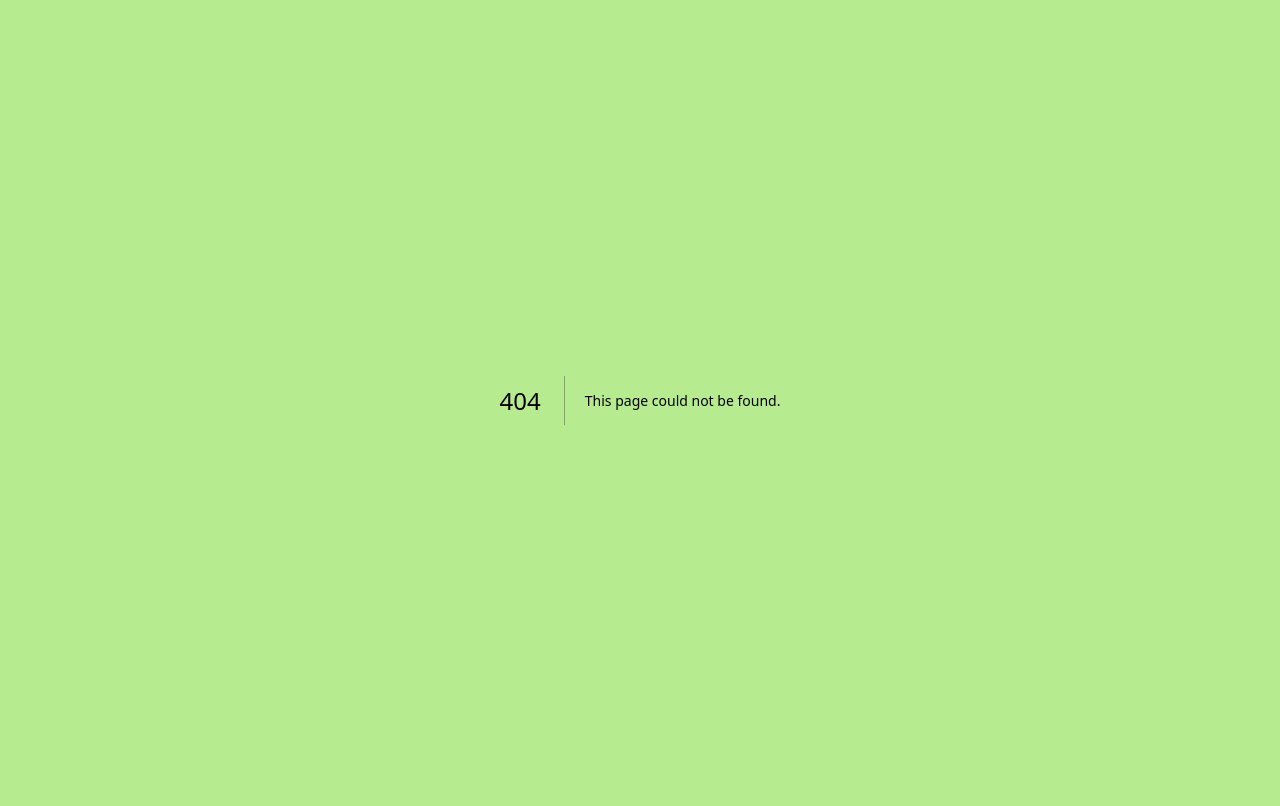
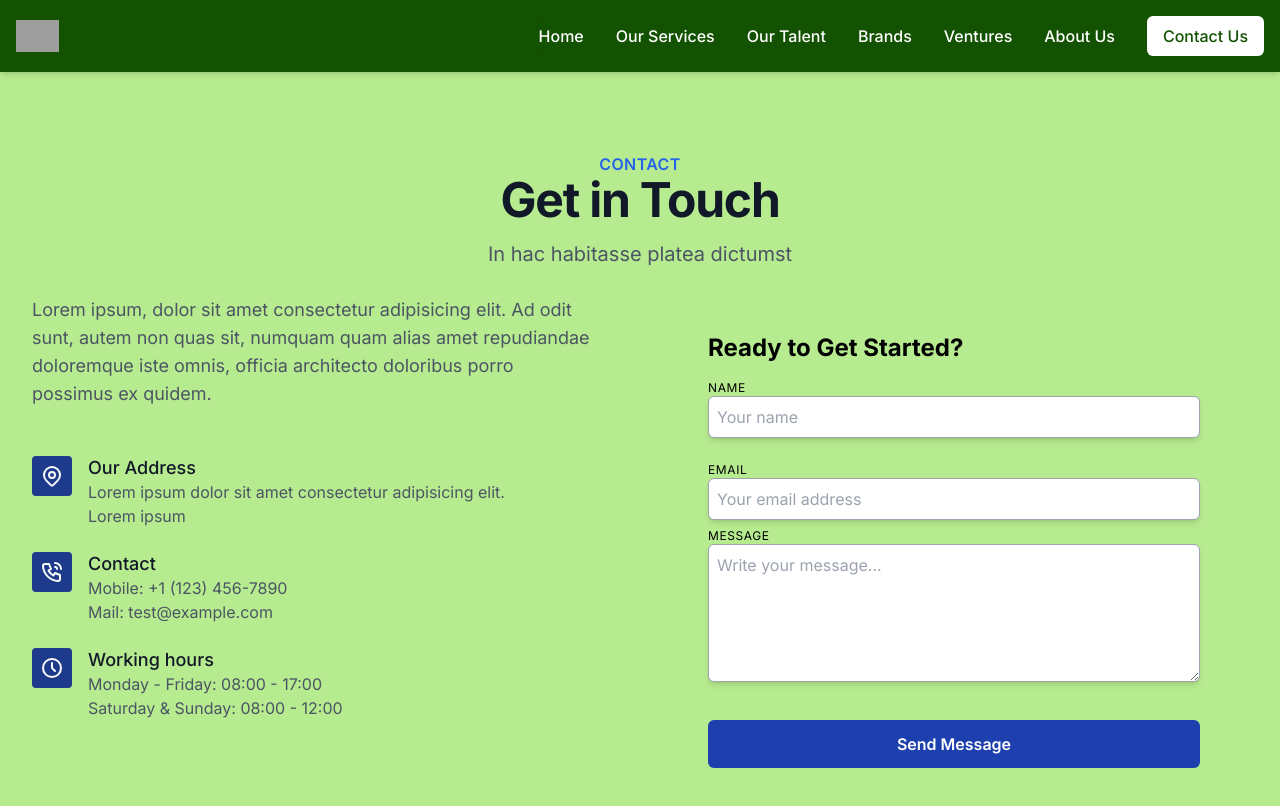
Before and after one commit to abdirahman26/6ten, a Next.js app: page /contact in a window 1280 px wide. Before the commit this address had no page. Shown: the top 806 px of the page. Built offline with nearby package versions, Linux system fonts and the light colour scheme; grey boxes are pictures that could not be loaded.

Commit message:
temp push to save whilst fixing cards

```diff
--- /dev/null
+++ b/app/contact/page.tsx
@@ -0,0 +1,11 @@
+import NavBar from "../NavBar";
+import { ContactSection } from "@/pages/Contact";
+
+export default function Page() {
+    return (
+        <>
+            <NavBar />
+            <ContactSection />
+        </>
+    );
+}
--- /dev/null
+++ b/app/pages/Contact.tsx
@@ -0,0 +1,127 @@
+"use client";
+
+import React from "react";
+
+export function ContactSection() {
+    return (
+        <section id="contact">
+            <div className="mx-auto max-w-7xl px-4 py-16 sm:px-6 lg:px-8 lg:py-20">
+                <div className="mb-4 text-center">
+                    <p className="text-base font-semibold uppercase tracking-wide text-blue-600 dark:text-blue-200">
+                        Contact
+                    </p>
+                    <h2 className="font-heading mb-4 font-bold tracking-tight text-gray-900 dark:text-white text-3xl sm:text-5xl">
+                        Get in Touch
+                    </h2>
+                    <p className="mx-auto mt-4 max-w-3xl text-xl text-gray-600 dark:text-slate-400">
+                        In hac habitasse platea dictumst
+                    </p>
+                </div>
+                <div className="flex items-stretch justify-center">
+                    <div className="grid md:grid-cols-2 gap-10">
+                        <div className="h-full pr-6">
+                            <p className="mt-3 mb-12 text-lg text-gray-600 dark:text-slate-400">
+                                Lorem ipsum, dolor sit amet consectetur adipisicing elit. Ad odit sunt, autem non quas sit, numquam quam alias amet repudiandae doloremque iste omnis, officia architecto doloribus porro possimus ex quidem.
+                            </p>
+                            <ul className="space-y-6">
+                                <li className="flex items-start">
+                                    <div className="flex h-10 w-10 items-center justify-center rounded bg-blue-900 text-gray-50">
+                                        <svg xmlns="http://www.w3.org/2000/svg" width="24" height="24" viewBox="0 0 24 24" fill="none" stroke="currentColor" strokeWidth="2" strokeLinecap="round" strokeLinejoin="round" className="h-6 w-6">
+                                            <path d="M9 11a3 3 0 1 0 6 0a3 3 0 0 0 -6 0"></path>
+                                            <path d="M17.657 16.657l-4.243 4.243a2 2 0 0 1 -2.827 0l-4.244 -4.243a8 8 0 1 1 11.314 0z"></path>
+                                        </svg>
+                                    </div>
+                                    <div className="ml-4">
+                                        <h3 className="text-lg font-medium leading-6 text-gray-900 dark:text-white">Our Address</h3>
+                                        <p className="text-gray-600 dark:text-slate-400">Lorem ipsum dolor sit amet consectetur adipisicing elit.</p>
+                                        <p className="text-gray-600 dark:text-slate-400">Lorem ipsum</p>
+                                    </div>
+                                </li>
+                                <li className="flex items-start">
+                                    <div className="flex h-10 w-10 items-center justify-center rounded bg-blue-900 text-gray-50">
+                                        <svg xmlns="http://www.w3.org/2000/svg" width="24" height="24" viewBox="0 0 24 24" fill="none" stroke="currentColor" strokeWidth="2" strokeLinecap="round" strokeLinejoin="round" className="h-6 w-6">
+                                            <path d="M5 4h4l2 5l-2.5 1.5a11 11 0 0 0 5 5l1.5 -2.5l5 2v4a2 2 0 0 1 -2 2a16 16 0 0 1 -15 -15a2 2 0 0 1 2 -2"></path>
+                                            <path d="M15 7a2 2 0 0 1 2 2"></path>
+                                            <path d="M15 3a6 6 0 0 1 6 6"></path>
+                                        </svg>
+                                    </div>
+                                    <div className="ml-4">
+                                        <h3 className="text-lg font-medium leading-6 text-gray-900 dark:text-white">Contact</h3>
+                                        <p className="text-gray-600 dark:text-slate-400">Mobile: +1 (123) 456-7890</p>
+                                        <p className="text-gray-600 dark:text-slate-400">Mail: test@example.com</p>
+                                    </div>
+                                </li>
+                                <li className="flex items-start">
+                                    <div className="flex h-10 w-10 items-center justify-center rounded bg-blue-900 text-gray-50">
+                                        <svg xmlns="http://www.w3.org/2000/svg" width="24" height="24" viewBox="0 0 24 24" fill="none" stroke="currentColor" strokeWidth="2" strokeLinecap="round" strokeLinejoin="round" className="h-6 w-6">
+                                            <path d="M3 12a9 9 0 1 0 18 0a9 9 0 0 0 -18 0"></path>
+                                            <path d="M12 7v5l3 3"></path>
+                                        </svg>
+                                    </div>
+                                    <div className="ml-4">
+                                        <h3 className="text-lg font-medium leading-6 text-gray-900 dark:text-white">Working hours</h3>
+                                        <p className="text-gray-600 dark:text-slate-400">Monday - Friday: 08:00 - 17:00</p>
+                                        <p className="text-gray-600 dark:text-slate-400">Saturday &amp; Sunday: 08:00 - 12:00</p>
+                                    </div>
+                                </li>
+                            </ul>
+                        </div>
+                        <div className="card h-fit max-w-6xl p-5 md:p-12" id="form">
+                            <h2 className="mb-4 text-2xl font-bold dark:text-white">Ready to Get Started?</h2>
+                            <form id="contactForm">
+                                <div className="mb-6">
+                                    <div className="space-y-4">
+                                        <div>
+                                            <label htmlFor="name" className="block text-xs uppercase tracking-wider">Name</label>
+                                            <input
+                                                type="text"
+                                                id="name"
+                                                autoComplete="given-name"
+                                                placeholder="Your name"
+                                                className="mb-2 w-full rounded-md border border-gray-400 py-2 pl-2 pr-4 shadow-md dark:text-gray-300"
+                                                name="name"
+                                                required
+                                            />
+                                        </div>
+                                        <div>
+                                            <label htmlFor="email" className="block text-xs uppercase tracking-wider">Email</label>
+                                            <input
+                                                type="email"
+                                                id="email"
+                                                autoComplete="email"
+                                                placeholder="Your email address"
+                                                className="mb-2 w-full rounded-md border border-gray-400 py-2 pl-2 pr-4 shadow-md dark:text-gray-300"
+                                                name="email"
+                                                required
+                                            />
+                                        </div>
+                                    </div>
+                                    <div>
+                                        <label htmlFor="message" className="block text-xs uppercase tracking-wider">Message</label>
+                                        <textarea
+                                            id="message"
+                                            name="message"
+                                            cols={30}
+                                            rows={5}
+                                            placeholder="Write your message..."
+                                            className="mb-2 w-full rounded-md border border-gray-400 py-2 pl-2 pr-4 shadow-md dark:text-gray-300"
+                                            required
+                                        ></textarea>
+                                    </div>
+                                </div>
+                                <div className="text-center">
+                                    <button
+                                        type="submit"
+                                        className="w-full bg-blue-800 text-white px-6 py-3 font-semibold rounded-md"
+                                    >
+                                        Send Message
+                                    </button>
+                                </div>
+                            </form>
+                        </div>
+                    </div>
+                </div>
+            </div>
+        </section>
+    );
+}
```
